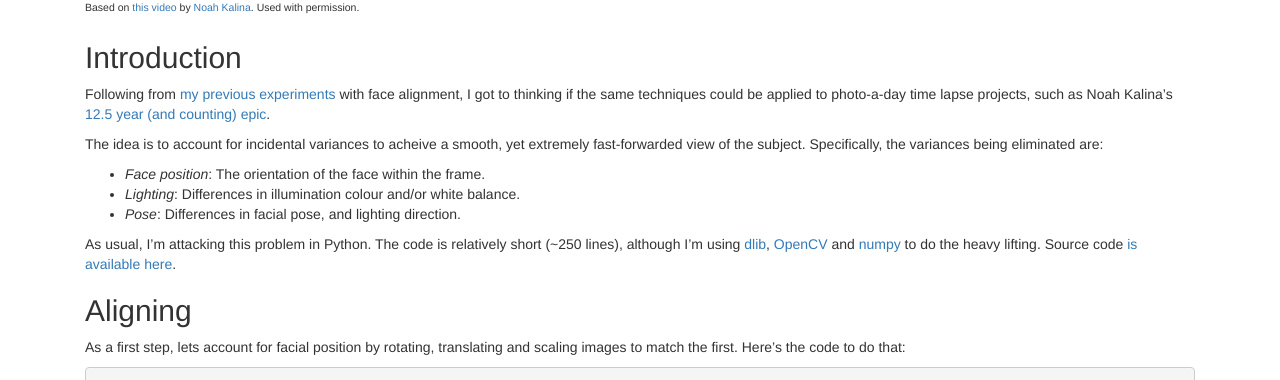
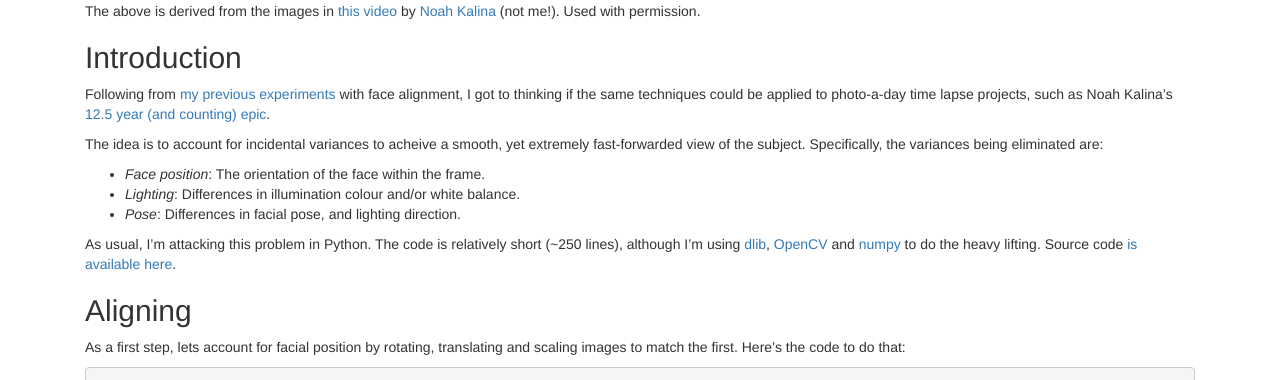
Before and after one commit to matthewearl/matthewearl.github.io, a Jekyll site: the page built from _posts/2016-01-22-portrait-timelapse.md, in a window 1280 px wide and 900 px high, cut to the strip 520-900 px from the top of the window. Built offline with Jekyll 4.4.1, drawn with Linux system fonts in a browser that asks for light colours; nearby versions of some CDN libraries.

Commit message:
Make it clearer that the original video isn't mine

```diff
--- a/_posts/2016-01-22-portrait-timelapse.md
+++ b/_posts/2016-01-22-portrait-timelapse.md
@@ -16,8 +16,9 @@ excerpt:
 src="https://www.youtube.com/embed/c26xputO8yA" frameborder="0"
 allowfullscreen></iframe>
 
-<sup>Based on [this video](https://www.youtube.com/watch?v=iPPzXlMdi7o)
-by [Noah Kalina](http://www.noahkalina.com/). Used with permission.</sup>
+The above is derived from the images in [this video](https://www.youtube.com/
+watch?v=iPPzXlMdi7o) by [Noah Kalina](http://www.noahkalina.com/) (not me!).
+Used with permission.
 
 ## Introduction
 
```
